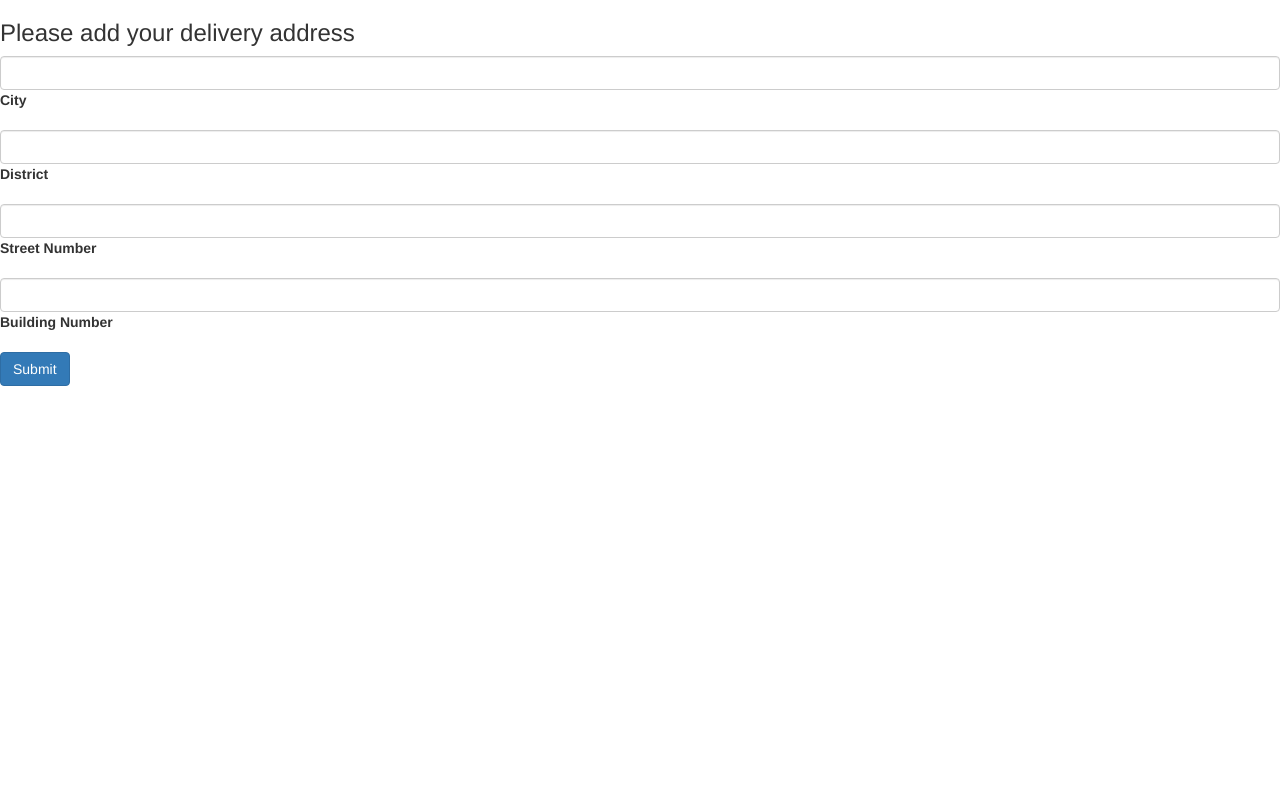
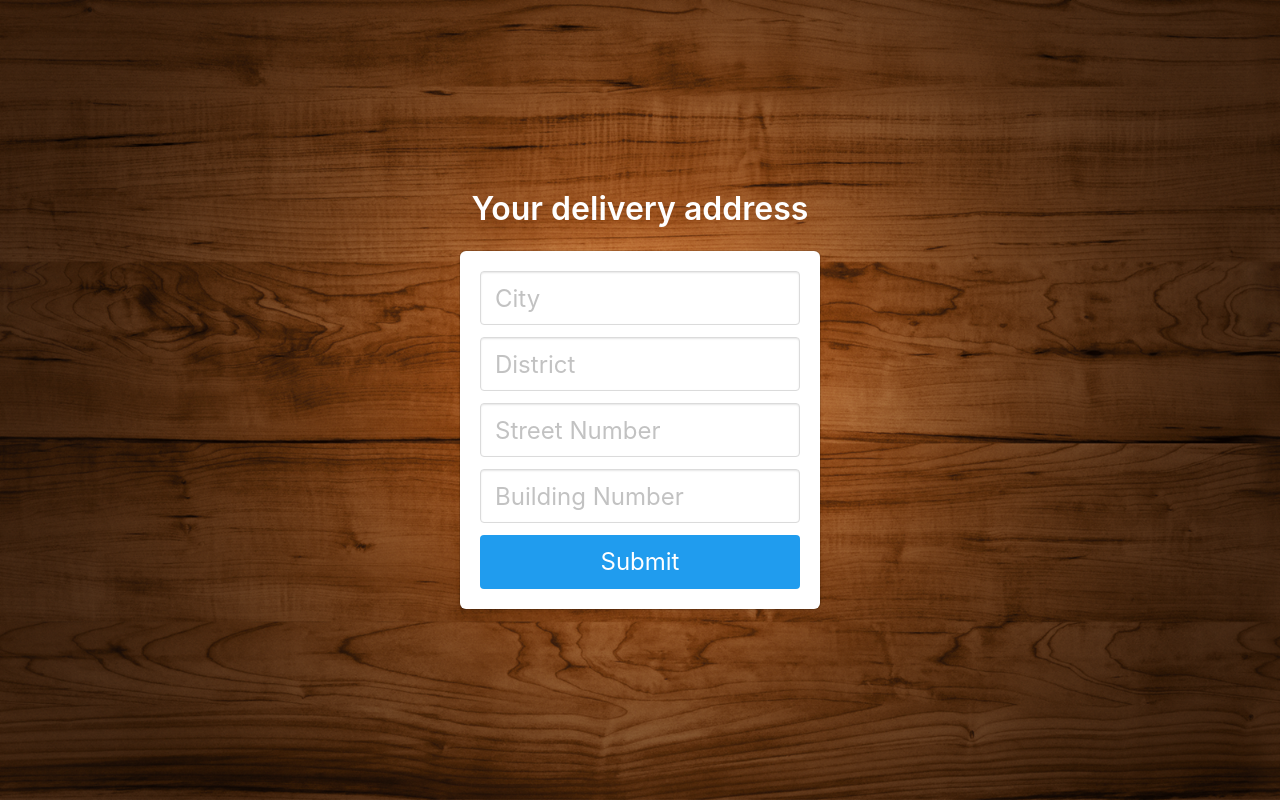
Before and after one commit to Rabahjamal/Pizza-Online-Ordering, a Django app: page /place_order in a window 1280 px wide. Run offline with Django 3.2, Linux system fonts and the light colour scheme; the visitor is signed in with stand-in values (Sample User, id 1); some libraries are stand-ins or nearby versions.

Commit message:
added a background image for the whole site, modified the form style in order placement page and added a navbar in the home page

```diff
--- /dev/null
+++ b/orders/static/orders/styles.css
@@ -0,0 +1,46 @@
+body  {
+  background-image: url("images/21c8be189b4dbcfd250120cc4d1b47ce.png");
+  background-repeat: no-repeat;
+  background-attachment: fixed;
+  background-position: center;
+  background-size: cover;
+}
+
+.panel-transparent {
+  background: none;
+}
+
+.panel-transparent .panel-heading{
+  background: rgba(122, 130, 136, 0.2)!important;
+}
+
+.panel-transparent .panel-body{
+  background: rgba(46, 51, 56, 0.2)!important;
+}
+.item-link{
+margin: 15px 0px 0px 0px;
+}
+
+a:link {
+text-decoration: none;
+color:white
+}
+
+a:visited {
+text-decoration: none;
+color:white
+}
+
+a:hover {
+text-decoration: none;
+color:white
+}
+
+a:active {
+text-decoration: none;
+color:white
+}
+
+ul {
+list-style-type: none;
+}
--- a/orders/templates/orders/create_order.html
+++ b/orders/templates/orders/create_order.html
@@ -1,45 +1,68 @@
+
+ {% load static %}
+
 <!DOCTYPE html>
 <html lang="en">
 <head>
-  <title>Bootstrap Example</title>
     <meta charset="utf-8">
+    <meta http-equiv="X-UA-Compatible" content="IE=edge">
     <meta name="viewport" content="width=device-width, initial-scale=1">
-  <link rel="stylesheet" href="https://maxcdn.bootstrapcdn.com/bootstrap/3.4.1/css/bootstrap.min.css">
-  <script src="https://ajax.googleapis.com/ajax/libs/jquery/3.4.1/jquery.min.js"></script>
-  <script src="https://maxcdn.bootstrapcdn.com/bootstrap/3.4.1/js/bootstrap.min.js"></script>
+    <title>Pinnochio’s Pizza & Subs</title>
+    <link rel="stylesheet" href="https://cdnjs.cloudflare.com/ajax/libs/bulma/0.7.2/css/bulma.min.css" />
+    <link rel="stylesheet" href="{% static 'orders/styles.css' %}"/>
 </head>
 
 <body>
 
-  <h3>Please add your delivery address</h3>
+<section class="hero is-fullheight">
 
+  <div class="hero-body">
+      <div class="container has-text-centered">
+
+<div class="column is-4 is-offset-4">
+  <h3 style="color:white" class="title">Your delivery address</h3>
+<div class="box">
   <form action="{% url 'place_order' %}" method="post">
         {% csrf_token %}
-          <div class="form-group">
-              <input class="form-control" name="City" id="city_name">
-              <label for="city_name">City</label><br>
+        <!--  <div class="form-group"> -->
+            <div class="field">
+                <div class="control">
+                  <input class="input is-large" name="City" id="city_name" placeholder="City">
+              <!--    <label for="city_name">City</label><br> -->
+                </div>
             </div>
 
-          <div class="form-group">
-              <input class="form-control" name="District" id="district">
-              <label for="district">District</label><br>
+            <div class="field">
+                <div class="control">
+              <input class="input is-large" name="District" id="district" placeholder="District">
+            <!--  <label for="district">District</label><br> -->
+            </div>
         </div>
 
-          <div class="form-group">
-              <input class="form-control" name="StreetNumber" id="StreetNumber">
-              <label for="StreetNumber">Street Number</label><br>
+        <div class="field">
+            <div class="control">
+              <input class="input is-large" name="StreetNumber" id="StreetNumber" placeholder="Street Number">
+            <!--  <label for="StreetNumber">Street Number</label><br> -->
+          </div>
         </div>
 
-          <div class="form-group">
-              <input class="form-control" name="BuildingNumber" id="BuildingNumber">
-              <label for="BuildingNumber">Building Number</label><br>
+        <div class="field">
+            <div class="control">
+              <input class="input is-large" name="BuildingNumber" id="BuildingNumber" placeholder="Building Number">
+            <!--  <label for="BuildingNumber">Building Number</label><br> -->
+          </div>
         </div>
 
-          <div class="form-group">
+        <!--  <div class="form-group">
               <button class="btn btn-primary">Submit</button>
-          </div>
+          </div> -->
+          <button class="button is-block is-info is-large is-fullwidth">Submit</button>
 
       </form>
-
+    </div>
+  </div>
+</div>
+</div>
+</section>
 </body>
 </html>
--- a/orders/templates/orders/index.html
+++ b/orders/templates/orders/index.html
@@ -1,3 +1,5 @@
+{% load static %}
+
 <!DOCTYPE html>
 <html>
 
@@ -7,10 +9,11 @@
     <meta name="viewport" content="width=device-width, initial-scale=1">
     <title>Pinnochio’s Pizza & Subs</title>
     <link rel="stylesheet" href="https://cdnjs.cloudflare.com/ajax/libs/bulma/0.7.2/css/bulma.min.css" />
+    <link rel="stylesheet" href="{% static 'orders/styles.css' %}"/>
 </head>
 
 <body>
-    <section class="hero is-primary is-fullheight">
+    <section class="hero is-fullheight">
 
         <div class="hero-head">
             <nav class="navbar">
--- a/orders/templates/orders/login.html
+++ b/orders/templates/orders/login.html
@@ -14,7 +14,7 @@
 
 {% block content %}
 <div class="column is-4 is-offset-4">
-    <h3 class="title">Login</h3>
+    <h3 class="title" style="color:white">Login</h3>
     <div class="box">
         {% if message %}
           <div class="notification">
--- a/orders/templates/orders/register.html
+++ b/orders/templates/orders/register.html
@@ -18,7 +18,7 @@
 
 {% block content %}
 <div class="column is-4 is-offset-4">
-    <h3 class="title">Register</h3>
+    <h3 class="title" style="color:white">Register</h3>
     <div class="box">
         {% if message %}
           <div class="notification is-danger">
--- a/orders/views.py
+++ b/orders/views.py
@@ -10,7 +10,7 @@ from .models import *
 # Create your views here.
 def index(request):
     if not request.user.is_authenticated:
-        return render(request, "orders/index.html", {"message": None})
+        return render(request, "orders/login.html", {"message": None})
     # get all categories from the database
     categories = Category.objects.all()
     toppings = Topping.objects.all()
```
Also changed, not shown: orders/templates/orders/home.html (+29 -50 lines), orders/static/orders/images/21c8be189b4dbcfd250120cc4d1b47ce.png (added), orders/static/orders/images/messy-pizza-on-a-black-table.jpg (renamed from orders/templates/images/messy-pizza-on-a-black-table.jpg), 2 other files. Lines whose indentation alone changed are shown as unchanged.
